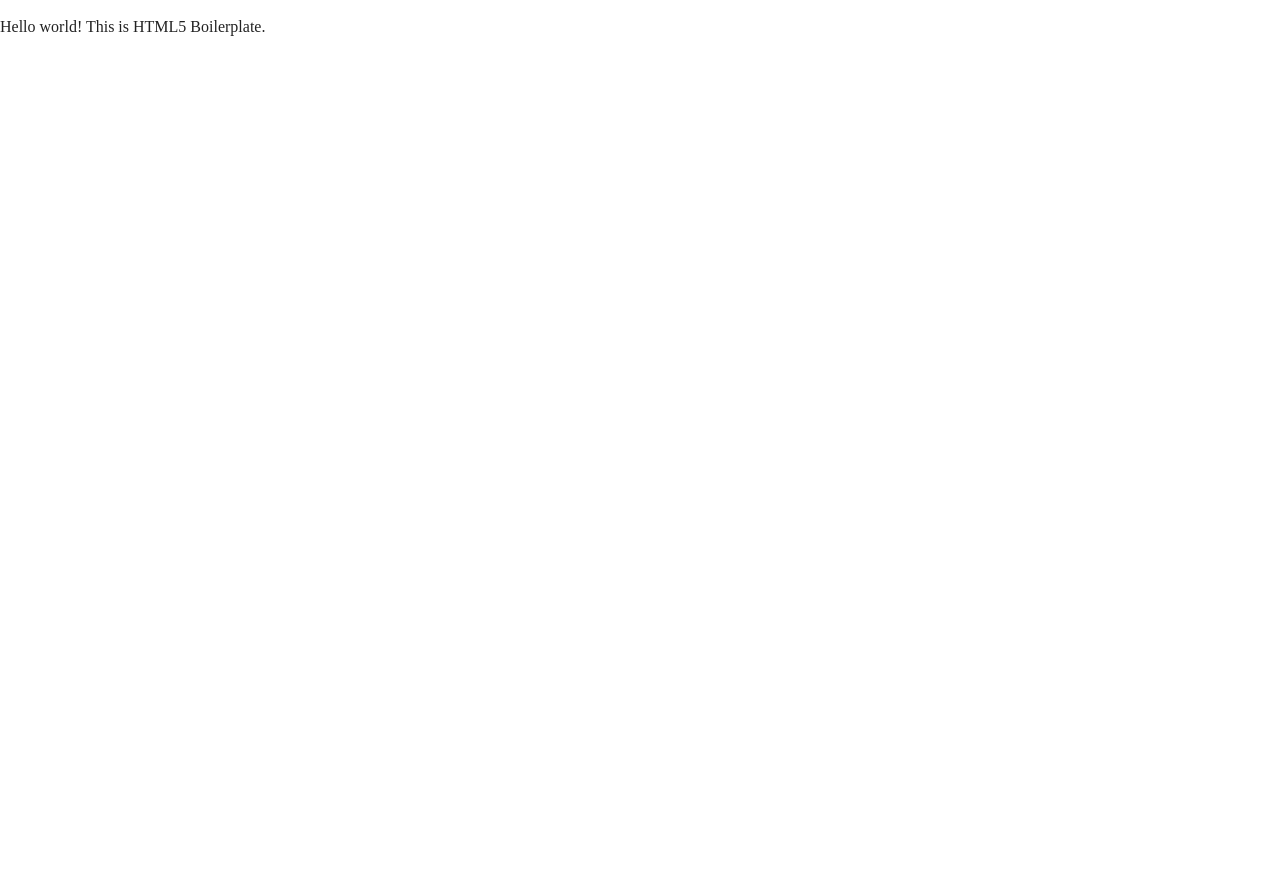
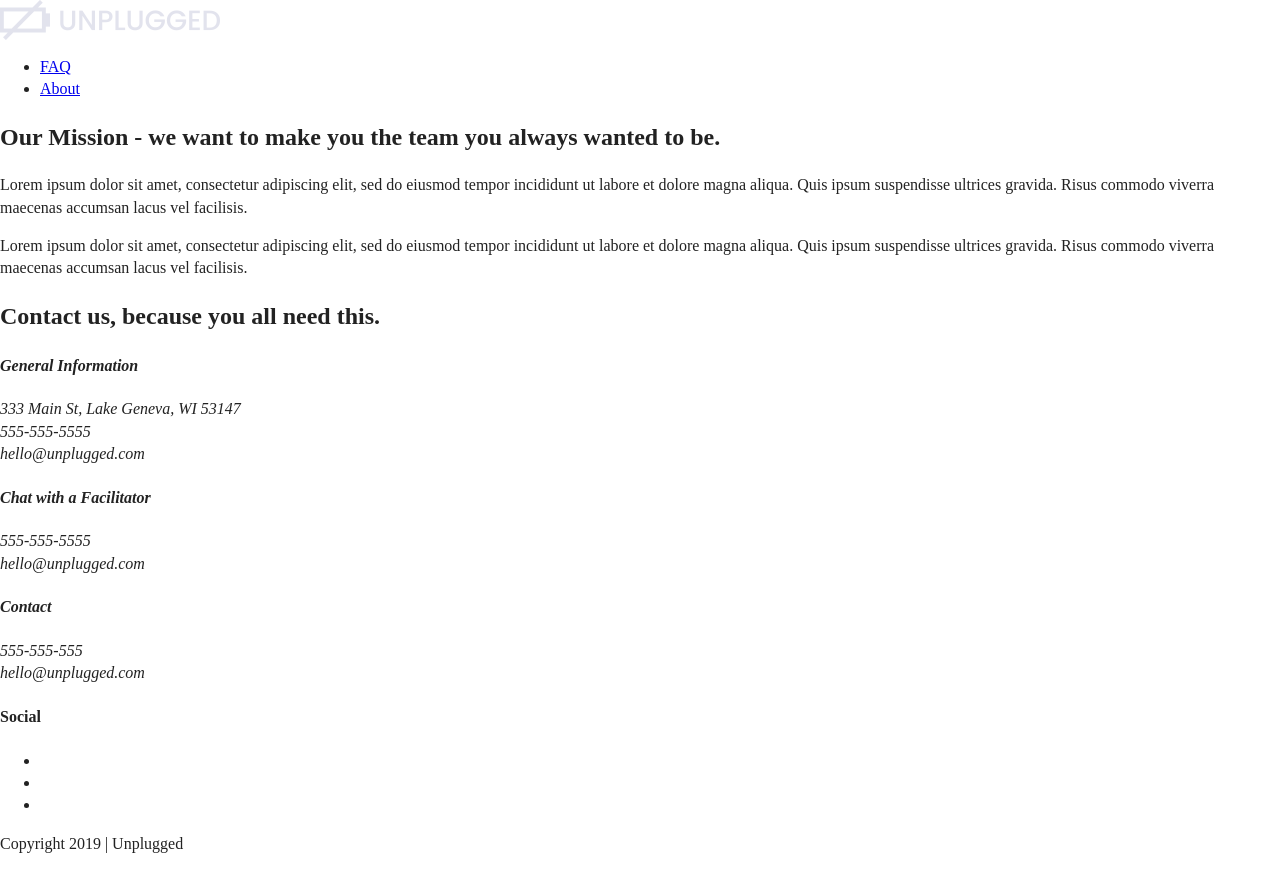
Before and after one commit to jentrekin/unplugged-retreat, a plain HTML site: page about/index.html in a window 1280 px wide. Before the commit the page ends 800 px from the top, so only its background shows below. Drawn offline with nearby package versions, Linux system fonts and the light colour scheme.

Commit message:
about html additions

```diff
--- a/about/index.html
+++ b/about/index.html
@@ -3,7 +3,7 @@
 
 <head>
   <meta charset="utf-8">
-  <title></title>
+  <title>Unplugged - About</title>
   <meta name="description" content="">
   <meta name="viewport" content="width=device-width, initial-scale=1">
 
@@ -23,7 +23,86 @@
   <![endif]-->
 
   <!-- Add your site or application content here -->
-  <p>Hello world! This is HTML5 Boilerplate.</p>
+  <header>
+    <div class="content-wrapper">
+      <a href="#"><img src="../img/logo.png" alt="unplugged logo"></a>
+      <div class="header-divider"></div>
+      <nav>
+        <ul>
+          <li><a href="../faq/index.html" target="_blank">FAQ</a></li>
+          <li><a href="index.html" target="_blank">About</a></li>
+        </ul>
+      </nav>
+    </div>
+  </header>
+
+  <main>
+    <section class="mission">
+      <div class="content-wrapper">
+        <h2>Our Mission - we want to make you the team you always wanted to be.</h2>
+          <div class="mission-content">
+            <p>Lorem ipsum dolor sit amet, consectetur adipiscing elit, sed do eiusmod tempor incididunt ut labore et
+              dolore magna aliqua. Quis ipsum suspendisse ultrices gravida. Risus commodo viverra maecenas accumsan lacus vel facilisis.</p>
+              <p>Lorem ipsum dolor sit amet, consectetur adipiscing elit, sed do eiusmod tempor incididunt ut labore et
+                dolore magna aliqua. Quis ipsum suspendisse ultrices gravida. Risus commodo viverra maecenas accumsan lacus vel facilisis.</p>
+          </div>
+      </div> <!-- mission content wrapper ends -->
+    </section> <!-- contact-info -->
+
+    <section class="map">
+      <figure>
+      </figure>
+    </section>
+
+    <section class="contact-section">
+      <div class="content-wrapper">
+        <h2>Contact us, because you all need this.</h2>
+          <address class="contact-content">
+            <div>
+              <h4>General Information</h4>
+              <p>333 Main St, Lake Geneva, WI 53147<br>
+                  555-555-5555<br>
+                  hello@unplugged.com</p>
+            </div>
+            <div>
+              <h4>Chat with a Facilitator</h4>
+              <p>555-555-5555<br>
+              hello@unplugged.com</p>
+            </div>
+          </address>
+      </div>
+    </section>
+
+  </main>
+
+  <footer>
+    <div class="content-wrapper">
+      <div class="footer-content">
+        <address class="contact">
+          <h4>Contact</h4>
+          <p>555-555-555<br>
+          hello@unplugged.com</p>
+        </address>
+
+        <div class="social-media">
+          <h4>Social</h4>
+            <div class="social-icons">
+              <ul>
+                <li><a href="facebook.com" target="_blank"></a></li>
+                <li><a href="twitter.com" target="_blank"></a></li>
+                <li><a href="instagram.com" target="_blank"></a></li>
+              </ul>
+            </div>
+        </div>
+
+      </div>
+    </div>
+        <div class="copyright">
+          <p>Copyright 2019 | Unplugged</p>
+        </div>
+
+  </footer>
+
   <script src="../js/vendor/modernizr-3.7.1.min.js"></script>
   <script src="https://code.jquery.com/jquery-3.4.1.min.js" integrity="sha256-CSXorXvZcTkaix6Yvo6HppcZGetbYMGWSFlBw8HfCJo=" crossorigin="anonymous"></script>
   <script>window.jQuery || document.write('<script src="../js/vendor/jquery-3.4.1.min.js"><\/script>')</script>
```
